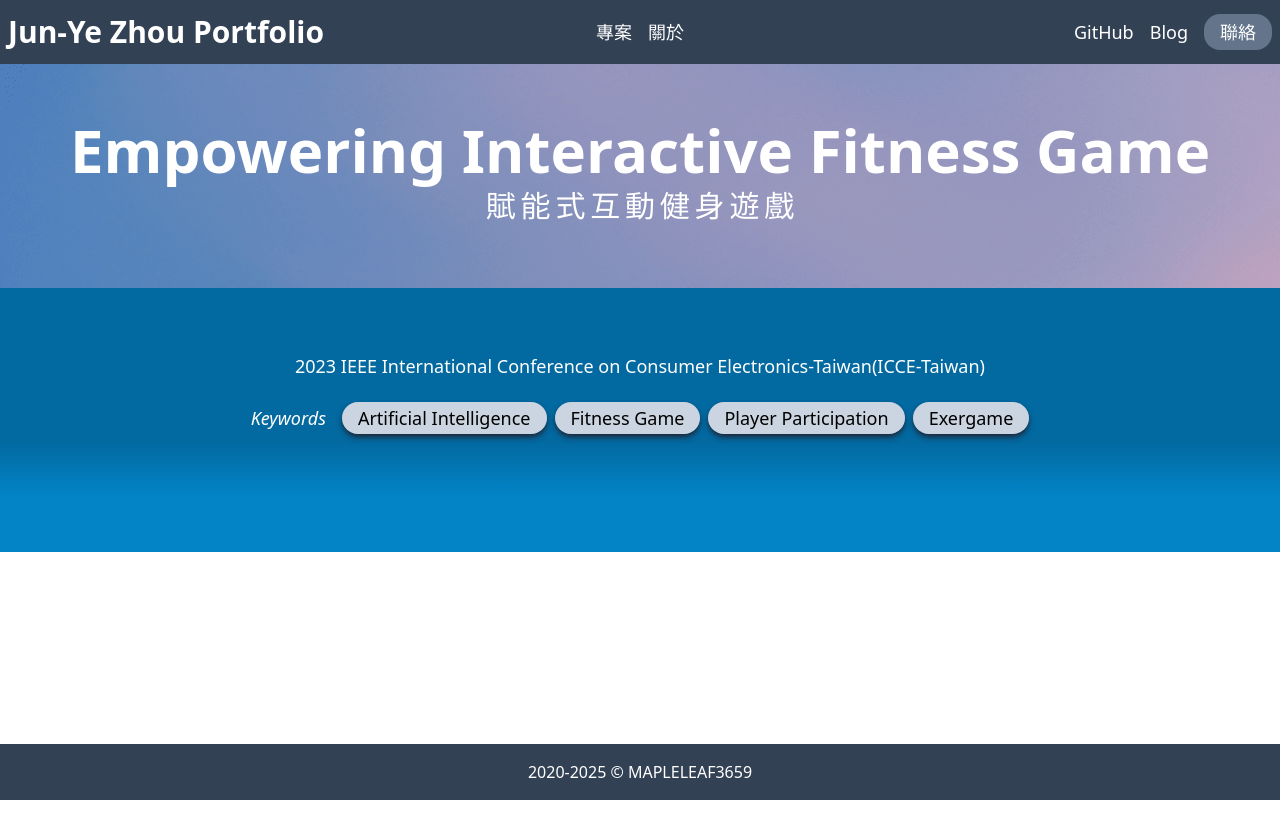
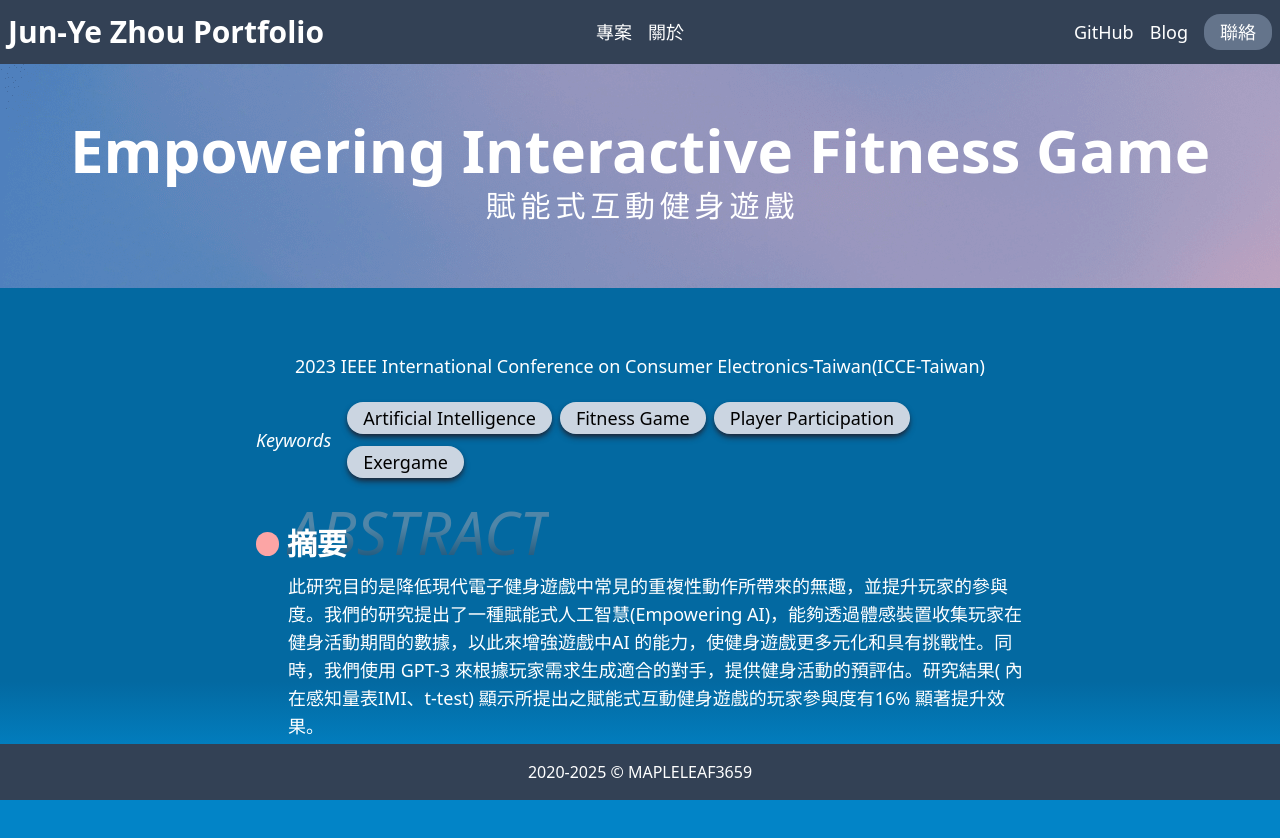
Before and after one commit to MAPLELEAF3659/portfolio, a Nuxt app: page /projects/empowering_interactive_fitness_game in a window 1280 px wide. Shown: the top 838 px of the page. Before the commit the page ends 800 px from the top, so only its background shows below. Built offline with nearby package versions, Linux system fonts and the light colour scheme.

Commit message:
Add title with desc component

```diff
--- a/components/compTitle.vue
+++ b/components/compTitle.vue
@@ -1,5 +1,5 @@
 <template>
-    <div class="title flex items-center gap-2">
+    <div class="title flex items-center gap-2 mt-8">
         <div class="circle w-3 h-3 md:w-6 md:h-6 rounded-full bg-red-300" />
         <div class="text relative w-full">
             <h3 class="absolute text-title text-t">{{ title }}</h3>
--- /dev/null
+++ b/components/compTitleWithDesc.vue
@@ -0,0 +1,25 @@
+<template>
+    <div class="flex flex-col gap-4">
+        <CompTitle :title="title" :title-bg="titleBg"/>
+        <CompDesc :desc="desc" class="ml-8"/>
+    </div>
+</template>
+
+<script setup lang="ts">
+import CompTitle from './compTitle.vue';
+import CompDesc from './compDesc.vue';
+defineProps({
+    title: {
+        type: String,
+        default: ""
+    },
+    titleBg: {
+        type: String,
+        default: ""
+    },
+    desc: {
+        type: String,
+        default: ""
+    },
+})
+</script>
--- a/pages/projects/empowering_interactive_fitness_game.vue
+++ b/pages/projects/empowering_interactive_fitness_game.vue
@@ -3,12 +3,15 @@
     <div class="project-detail">
         <SectSubHeader title="Empowering Interactive Fitness Game" title-alt="賦能式互動健身遊戲" />
         <div class="container mx-auto py-8 sm:py-16">
-            <div class="grid grid-cols-2 gap-4 items-center">
+            <div class="grid grid-cols-2 gap-4 items-center mx-4 lg:mx-32 xl:mx-64">
                 <CompDesc desc="2023 IEEE International Conference on Consumer Electronics-Taiwan(ICCE-Taiwan)"
                     class="col-span-2 mx-auto" />
                 <CompKeywords title="Keywords"
                     :keywords="['Artificial Intelligence', 'Fitness Game', 'Player Participation', 'Exergame']"
                     class="col-span-2 mx-auto" />
+                <CompTitleWithDesc title="摘要" title-bg="ABSTRACT"
+                    desc="此研究目的是降低現代電子健身遊戲中常見的重複性動作所帶來的無趣，並提升玩家的參與度。我們的研究提出了一種賦能式人工智慧(Empowering AI)，能夠透過體感裝置收集玩家在健身活動期間的數據，以此來增強遊戲中AI 的能力，使健身遊戲更多元化和具有挑戰性。同時，我們使用 GPT-3 來根據玩家需求生成適合的對手，提供健身活動的預評估。研究結果( 內在感知量表IMI、t-test) 顯示所提出之賦能式互動健身遊戲的玩家參與度有16% 顯著提升效果。"
+                    class="col-span-2"/>
             </div>
         </div>
     </div>
@@ -18,4 +21,5 @@
 import SectSubHeader from '~/components/sectSubHeader.vue'
 import CompDesc from '~/components/compDesc.vue';
 import CompKeywords from '~/components/projects/compKeywords.vue';
+import CompTitleWithDesc from '~/components/compTitleWithDesc.vue';
 </script>
```
